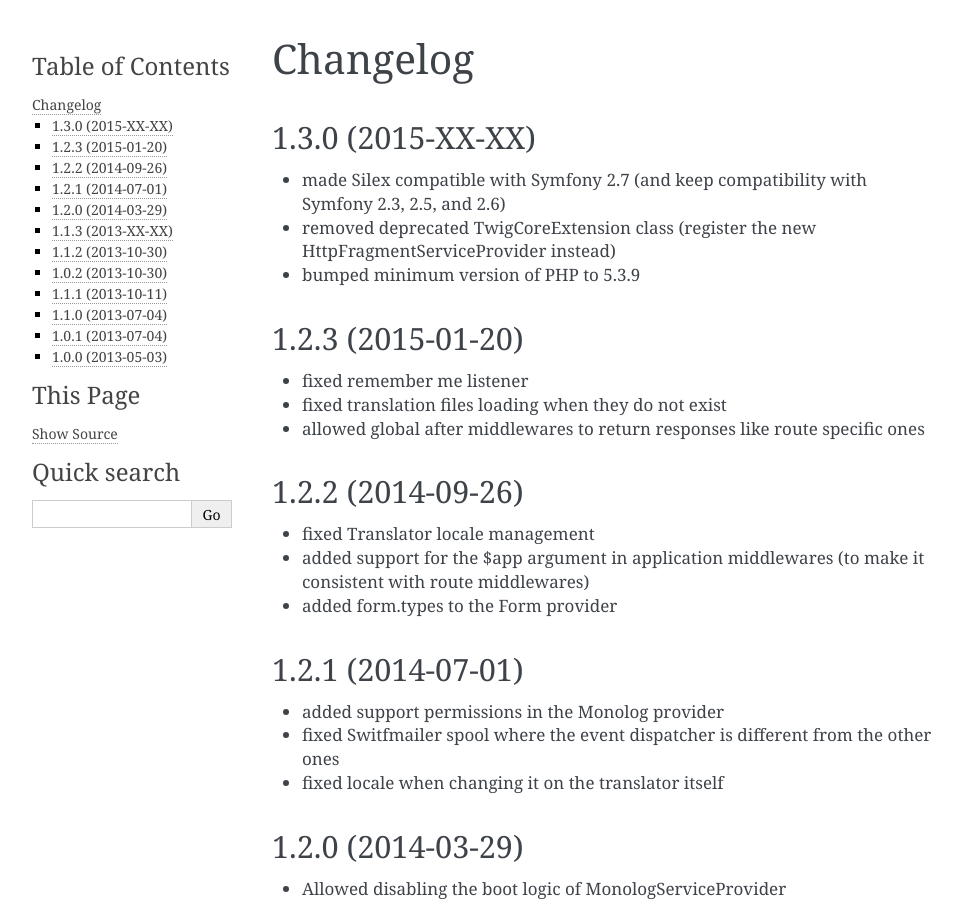
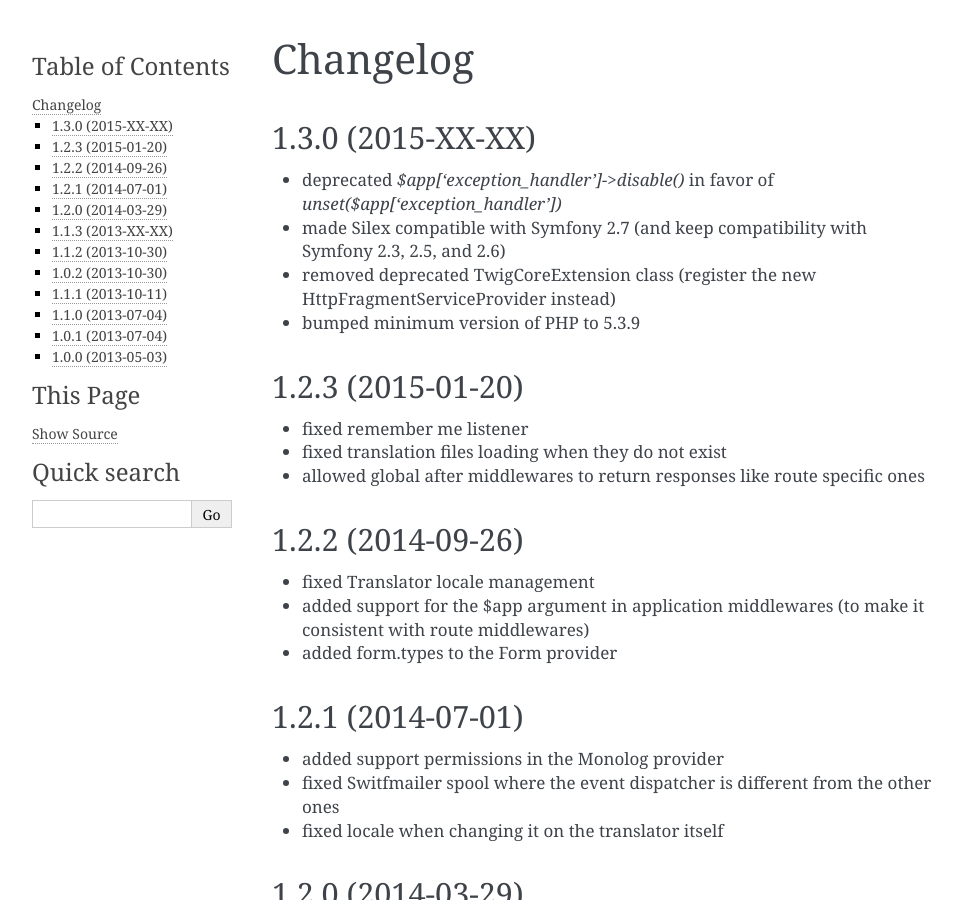
Before and after one commit to silexphp/Silex, a Sphinx documentation site: the page built from doc/changelog.rst, in a window 1280 px wide and 900 px high. Shown: the whole window, without its empty margins (148-1110 px from the left). Built offline with Sphinx 7.4.7, drawn with Linux system fonts in a browser that asks for light colours.

```diff
--- a/doc/changelog.rst
+++ b/doc/changelog.rst
@@ -4,6 +4,7 @@
 1.3.0 (2015-XX-XX)
 ------------------
 
+* deprecated `$app['exception_handler']->disable()` in favor of `unset($app['exception_handler'])`
 * made Silex compatible with Symfony 2.7 (and keep compatibility with Symfony 2.3, 2.5, and 2.6)
 * removed deprecated TwigCoreExtension class (register the new HttpFragmentServiceProvider instead)
 * bumped minimum version of PHP to 5.3.9
--- a/doc/services.rst
+++ b/doc/services.rst
@@ -221,9 +221,9 @@
   the request that is used by the Router and the UrlGenerator.
 
 * **exception_handler**: The Exception handler is the default handler that is
-  used when you don't register one via the ``error()`` method or if your handler
-  does not return a Response. Disable it with
-  ``$app['exception_handler']->disable()``.
+  used when you don't register one via the ``error()`` method or if your
+  handler does not return a Response. Disable it with
+  ``unset($app['exception_handler'])``.
 
 * **logger**: A ``Psr\Log\LoggerInterface`` instance. By default, logging is
   disabled as the value is set to ``null``. To enable logging you can either use
--- a/doc/testing.rst
+++ b/doc/testing.rst
@@ -108,7 +108,7 @@
         {
             $app = require __DIR__.'/path/to/app.php';
             $app['debug'] = true;
-            $app['exception_handler']->disable();
+            unset($app['exception_handler']);
 
             return $app;
         }
```
Also changed, not shown: 6 other files.
